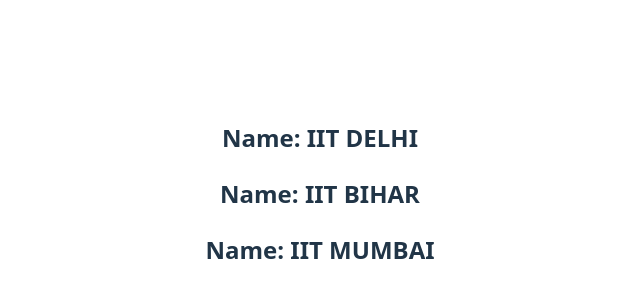
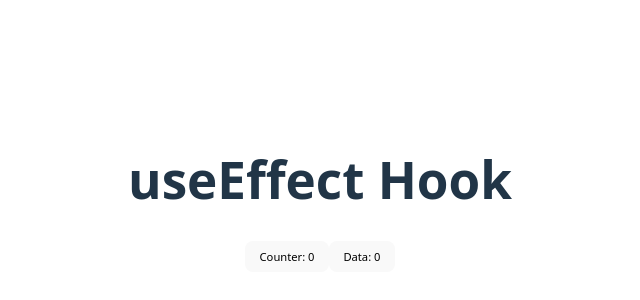
Before and after one commit to Pawancoderk/revisit_react, a React (Vite) app: page / in a window 1280 px wide. Shown: the part 206-506 px from the top of the page, without its empty margins (320-960 px from the left). Built offline with nearby package versions, Linux system fonts and the light colour scheme.

Commit message:
useEffect

```diff
--- a/src/App.jsx
+++ b/src/App.jsx
@@ -16,6 +16,7 @@
 import { ReuseComponent } from './ReuseComponent'
 import { Option } from './Option'
 import { Array_Nested_loop } from './Arrat_Nested_loop'
+import { Effect } from './Effect'
 
 
 function App() {
@@ -59,7 +60,8 @@
   {/* <Array/> */}
   {/* <ReuseComponent/> */}
   {/* <Option/> */}
-  <Array_Nested_loop/>
+  {/* <Array_Nested_loop/> */}
+  <Effect/>
   </>
   )
 }
--- a/src/Arrat_Nested_loop.jsx
+++ b/src/Arrat_Nested_loop.jsx
@@ -1,3 +1,5 @@
+import { Collage } from "./College";
+
 export function Array_Nested_loop() {
   const collegeData = [
     {
@@ -33,13 +35,11 @@
   ];
   return (
     <div>
-      {
-        collegeData.map((collage)=>(
-          <div>
-            <h2>Name: {collage.Name}</h2>
-          </div>
-        ))
-      }
+      {collegeData.map((collage, index) => (
+        <div key={index}>
+         <Collage collage= {collage}/>
+        </div>
+      ))}
     </div>
   );
 }
--- /dev/null
+++ b/src/College.jsx
@@ -0,0 +1,17 @@
+export function Collage({collage}) {
+    console.log(collage)
+  return (
+    <div style={{backgroundColor:"#000", padding:"5px",margin:"10px", borderRadius:"5px"}}>
+
+      <h2>Name: {collage.Name}</h2>
+      <ul>
+        <li>
+          <h3>Student Name: {collage.student[0].name}</h3>
+        </li>
+        <li>
+          <h3>Student Age: {collage.student[0].age}</h3>
+        </li>
+      </ul>
+    </div>
+  );
+}
--- /dev/null
+++ b/src/Effect.jsx
@@ -0,0 +1,28 @@
+import { useEffect, useState } from "react"
+
+export function Effect(){
+
+    const [counter, setCounter] = useState(0)
+    const [data, setData] = useState(0)
+    useEffect(()=>{
+        // callone()
+        counter1()
+    }
+    ,[counter])
+    function callone(){
+        console.log("function called")
+    }
+    function counter1(){
+        console.log("counter")
+    }
+
+
+
+    return (
+        <div>
+           <h1>useEffect Hook</h1>
+           <button onClick={()=>setCounter(counter+1)}>Counter:  {counter}</button>
+           <button onClick={()=>setData(data+1)}>Data:  {data}</button>
+        </div>
+    )
+}
```
